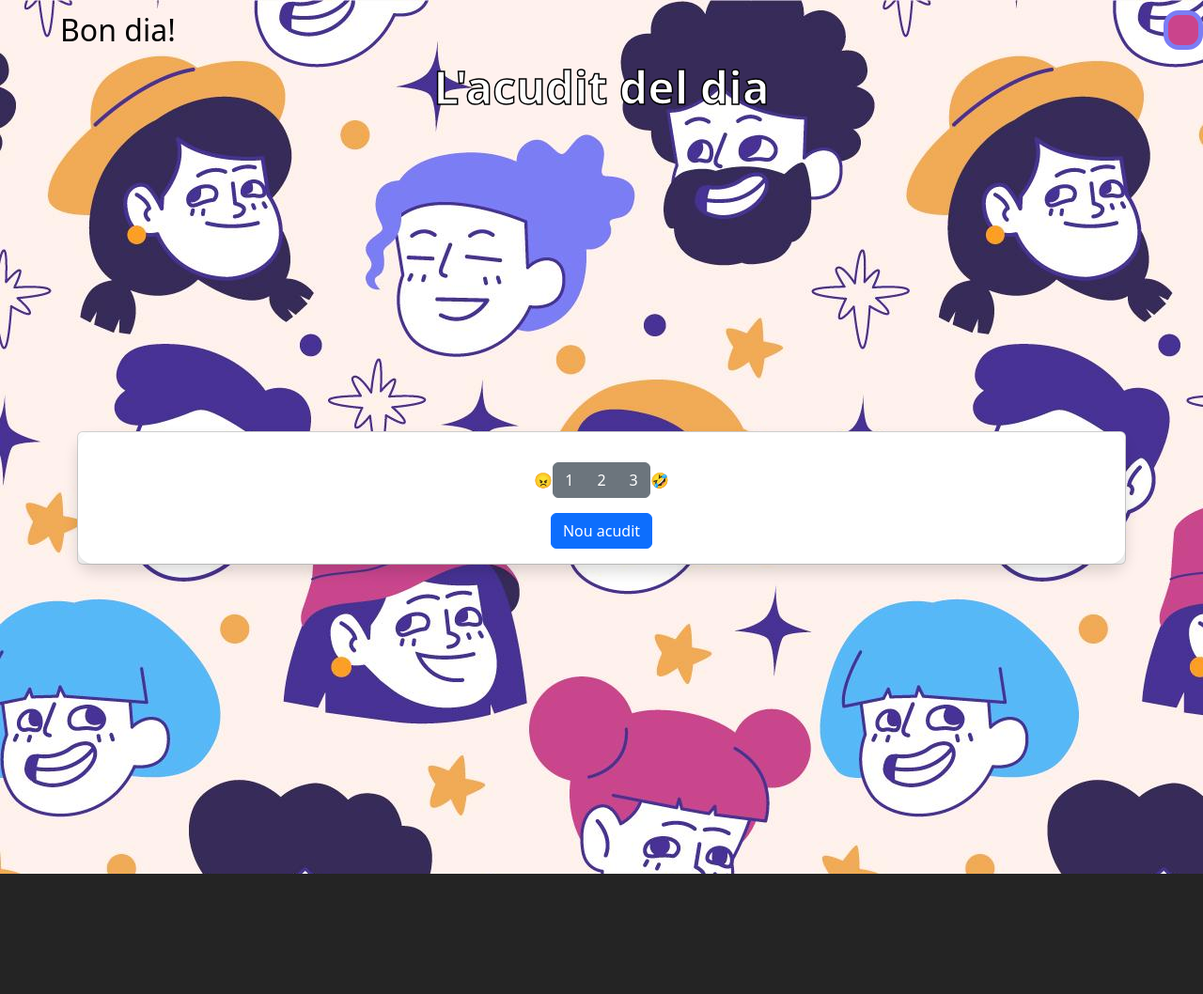
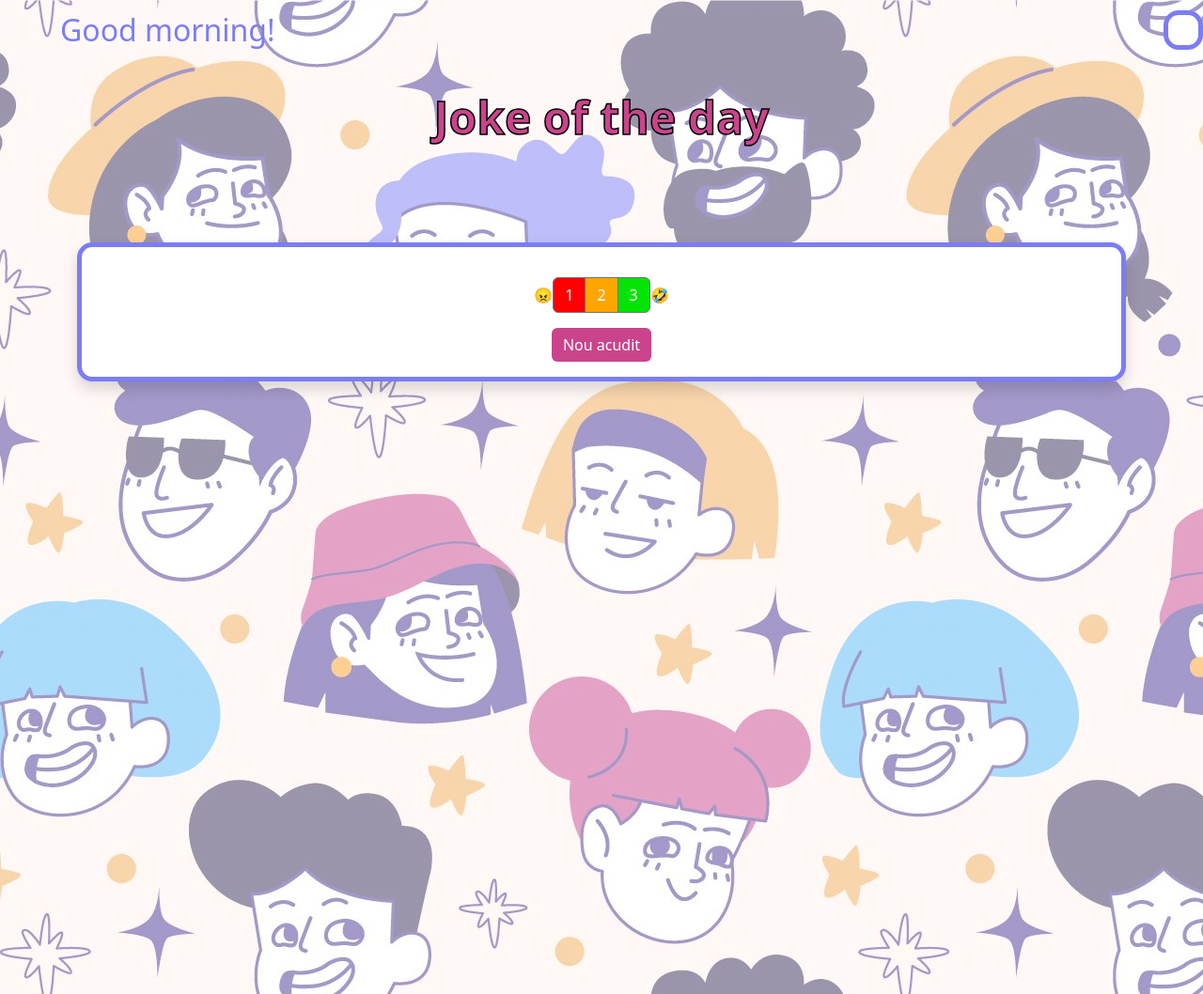
Before and after one commit to paulare17/Sprint4, a website built with Vite: page index.html in a window 1280 px wide. Shown: the whole page at 94% size. Before the commit the page ends 930 px from the top, so only its background shows below. Built offline with nearby package versions, Linux system fonts and the light colour scheme; no server answers.

Commit message:
Exercici 6 acabat i Sprint finalitzat

```diff
--- a/index.html
+++ b/index.html
@@ -8,7 +8,7 @@
   <body>
     <header>
 <nav class="navbar">
-  <span class="navbar-brand mb-0 h1">Bon dia!</span>
+  <span class="navbar-brand mb-0 h1">Good morning!</span>
   <span id="weather"></span>
 </nav>
 
@@ -16,12 +16,12 @@
 <div class="container-flex">
   <div class="row justify-content-center text-center">
     <div class="col d-flex flex-column">
-      <h1 id="title-acudit">L'acudit del dia</h1>
+      <h1 id="title-acudit">Joke of the day</h1>
     </div>
   </div>
 </div>
 </header>
-<main class="vh-100 d-flex flex-column justify-content-center text-center">
+<main class="vh-100  flex-column justify-content-center text-center">
   <div class="container">
     <div class="row justify-content-center">
       <div class="col d-flex flex-column">
@@ -30,13 +30,12 @@
         <article>
           <div id="jokes-container">
                 <p id="acudit"></p>
-
               </div>
               <div class="container">
 
                 <div class="btn-toolbar justify-content-center align-items-center mb-3" role="toolbar" aria-label="Toolbar with button groups">
                       <div> 😠 </div>
-                      <div class="btn-group mr-2" role="group" aria-label="Score from 1 to 3">
+                      <div class="btn-group mr-2" role="group" aria-label="Score from 1 to 3" id="score">
                         <button type="button" class="btn btn-secondary" id="score1">1</button>
                         <button type="button" class="btn btn-secondary" id="score2">2</button>
                         <button type="button" class="btn btn-secondary" id="score3">3</button>
--- a/src/apigestor.ts
+++ b/src/apigestor.ts
@@ -23,7 +23,7 @@ export async function obtainWeather() {
 
   console.log(dades);
   if (showWeather)
-    showWeather.innerHTML = `La temperatura a Barcelona és ${dades.current.temp_c}ºC i la humitat és del ${dades.current.humidity}%. <br>
+    showWeather.innerHTML = `The temperature un Barcelona is ${dades.current.temp_c}ºC and the humidity is ${dades.current.humidity}%. <br>
     ${dades.current.condition.text}.`;
 }
 
--- a/src/style.scss
+++ b/src/style.scss
@@ -9,7 +9,7 @@ margin: 0;
 
 
 body {
-  background-image: url('/6202258.jpg'); /* Textura */
+  background-image:  linear-gradient(rgba(255, 255, 255, 0.5), rgba(255, 255, 255, 0.5)), url('/6202258.jpg'); /* Textura i transparència de tal*/
 }
 
 :root {
@@ -29,34 +29,94 @@ body {
 
 .navbar {
   background-color: transparent;
+  display: flex;
   .navbar-brand {
     font-size: 32px;
     margin-left: 4rem;
+    color: $secondary;
+    &:hover {
+      color: $primary;
+    }
+  }
+  @media (max-width: 768px) {
+    justify-content: center !important;
   }
 }
 
-#weather {
-  background-color: $primary;
-  padding: 1rem;
-  border-radius: 1rem;
+
+  #weather {
+    text-align: center;
+    background-color: white;
+    padding: 1rem;
+    border-radius: 1rem;
+    border: 5px solid $secondary;
+    text-align: center;
+    color: black;
+
+  }
+
+.card {
+  border: none !important;
+  border-radius: 16px !important;
+}
+.card-body{
   border: 5px solid $secondary;
-  text-align: center;
-  color: white;
-}
-
-.card-body{
- border-radius: 16px;
-
+  border-radius: 16px;
 }
 
 #title-acudit{
+
+  padding: 2rem;
+  padding-bottom: 6rem;
   font-weight: bold;
   font-size: 48px;
-  color: white;
+  color: $primary ;
   -webkit-text-stroke: 1.5px #000000; /*posa "reborde" a la lletra*/
 }
 
 #jokes-container {
+
   margin: 1rem;
   font-size: 24px;
 }
+
+#score1, #score2, #score3 {
+  transition: background-color 0.4s ease, transform 0.3s ease;
+  &:active {
+    transform: scale(1.4);
+  }
+}
+
+#score1 {
+  background-color: red;
+  &:hover {
+    background-color: rgb(255, 138, 138);
+  }
+
+}
+#score2 {
+  background-color: orange;
+  &:hover {
+    background-color: #ffcb6c;
+  }
+
+}
+#score3 {
+  background-color: rgb(4, 228, 4);
+  &:hover {
+    background-color: rgb(120, 255, 120);
+  }
+
+}
+
+#button {
+  background-color: $primary;
+  border: none;
+  transition: background-color 0.3s ease, transform 0.2s ease; /* Transició suau */
+  &:hover {
+    background-color: $secondary;
+  }
+  &:active {
+    transform: scale(0.6);
+  }
+}
```
